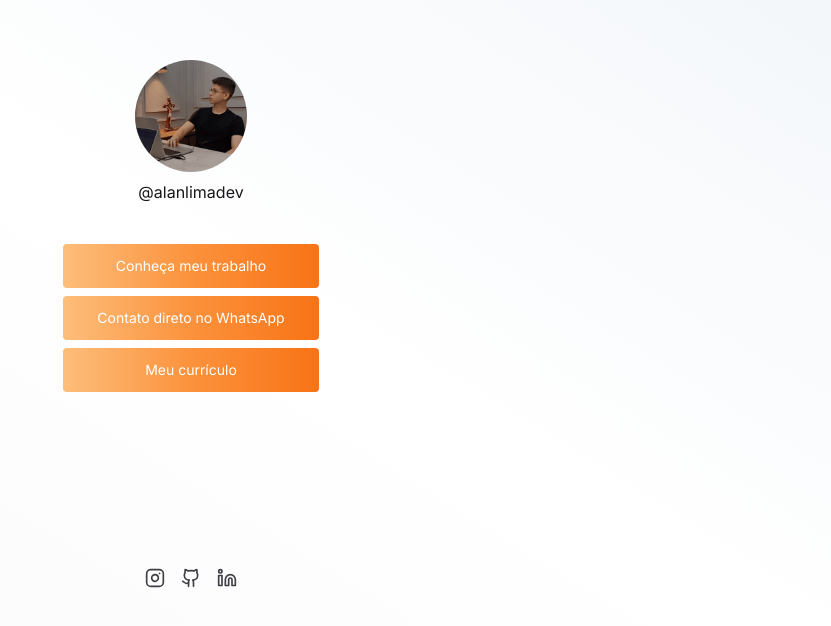
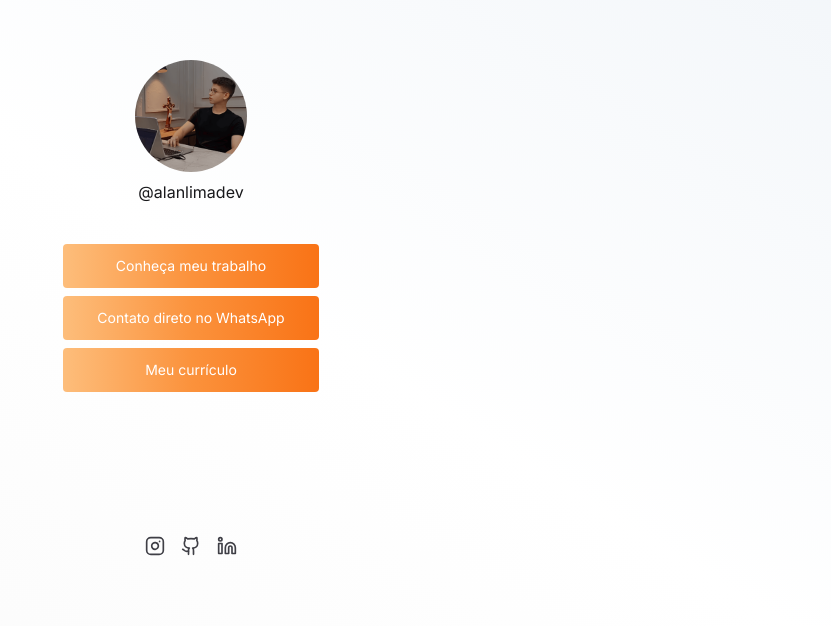
Before and after one commit to alanlimadev/meu-portfolio, a Next.js app: page /bio in a window 1280 px wide. Shown: the part 146-772 px from the top of the page, without its empty margins (449-1280 px from the left). Built offline with nearby package versions, Linux system fonts and the light colour scheme.

Commit message:
style(bio): increasing padding vertically

```diff
--- a/src/app/bio/page.tsx
+++ b/src/app/bio/page.tsx
@@ -5,7 +5,7 @@ import { Github, Instagram, Linkedin } from 'lucide-react';
 
 export default function Bio() {
   return (
-    <div className="bg-gradient-to-tr from-zinc-50 via-white to-slate-100 min-h-screen flex flex-col items-center text-zinc-900 py-12">
+    <div className="bg-gradient-to-tr from-zinc-50 via-white to-slate-100 min-h-screen flex flex-col items-center text-zinc-900 py-20">
       <div className="flex flex-col items-center flex-grow justify-center">
         <motion.img
           src="/perfil.png"
```
